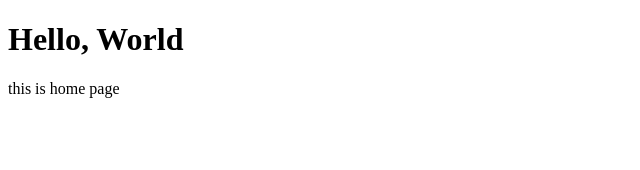
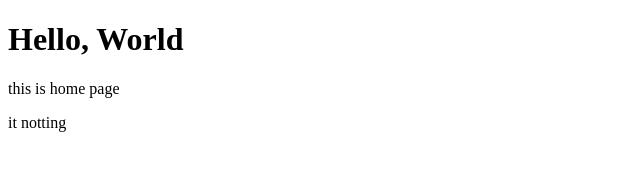
Before and after one commit to tanaree66/learn-git2, a plain HTML site: page index.html in a window 1280 px wide. Shown: the full height of the page, 0-640 px from the left. Drawn offline with Linux system fonts and the light colour scheme.

Commit message:
add some features

```diff
--- a/index.html
+++ b/index.html
@@ -9,5 +9,6 @@
 <body>
     <h1>Hello, World</h1>
     <p>this is home page</p>
+    <p>it notting</p>
 </body>
 </html>
```
